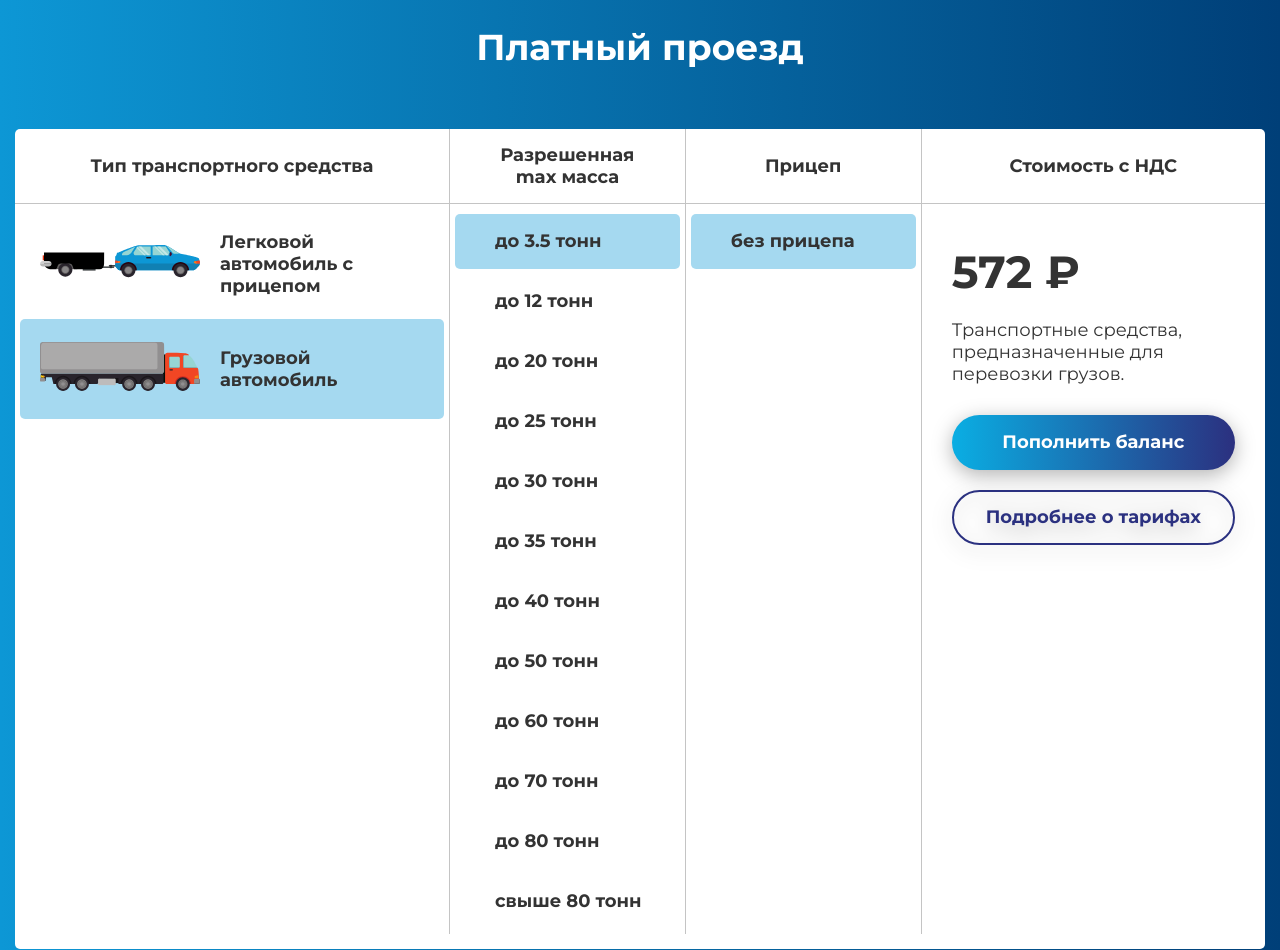
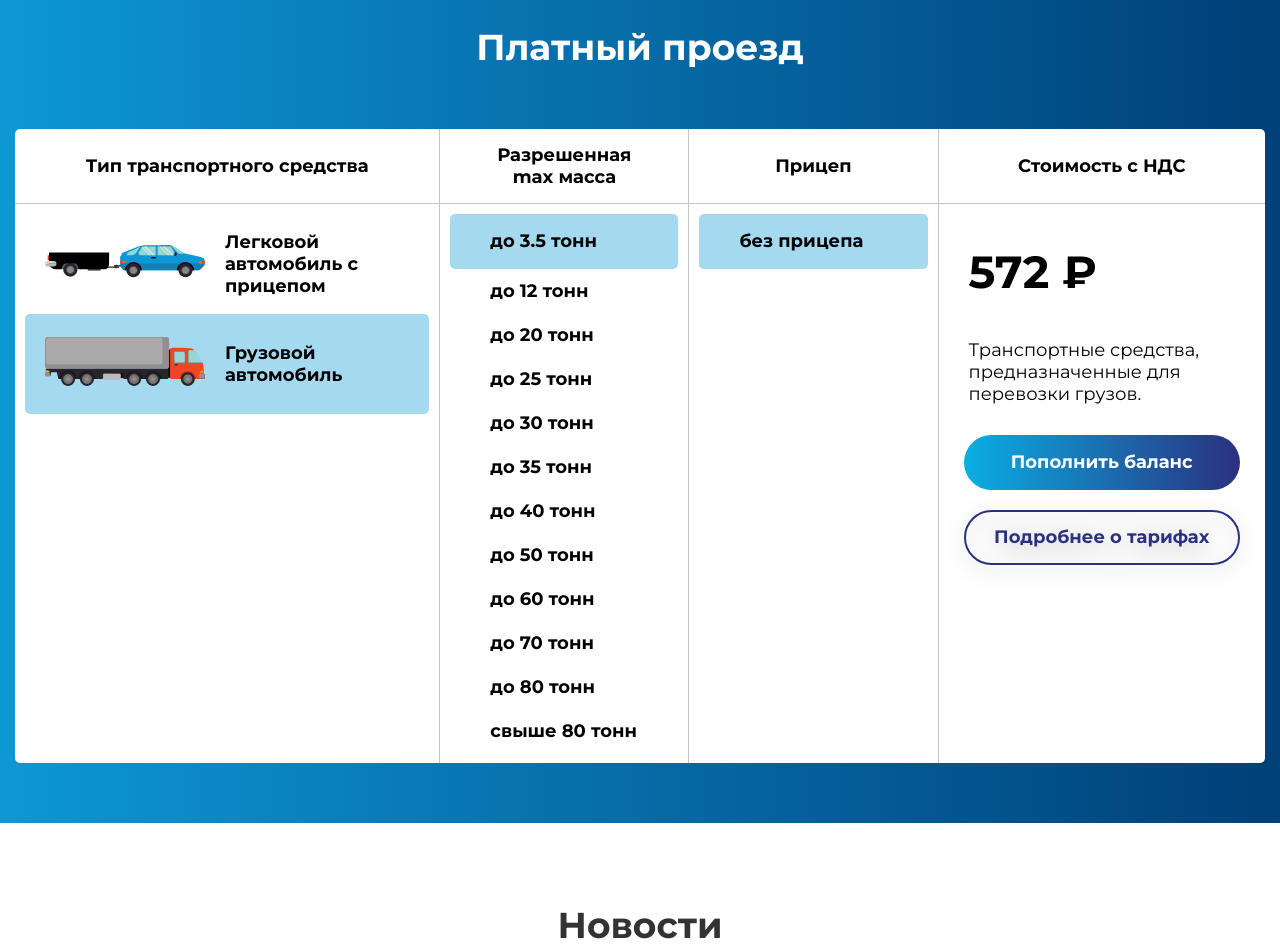
Before and after one commit to kselor/kselor.github.io, a plain HTML site: page PVP/index.html in a window 1280 px wide. Shown: the part 1760-2710 px from the top of the page. Drawn offline with Linux system fonts and the light colour scheme.

Commit message:
Add files via upload

```diff
--- a/PVP/index.html
+++ b/PVP/index.html
@@ -259,10 +259,11 @@
                                         <div class="calculator_order_weight">до 3.5 тонн</div>
                                     </div>
 
-                                <div class="calculator_order_btn">
-                                    <button class="btn">Пополнить баланс</button>
-                                    <button class="btn btn_no-bg">Подробнее о тарифах</button>
-                                </div>
+
+                            </div>
+                            <div class="calculator_order_btn">
+                                <button class="btn">Пополнить баланс</button>
+                                <button class="btn btn_no-bg">Подробнее о тарифах</button>
                             </div>
 
                         </div>
--- a/PVP/js/calculator.js
+++ b/PVP/js/calculator.js
@@ -45,7 +45,7 @@ $(document).ready(function () {
 
             priceWeight = $(this).val();
             totalPrice = priceWeight + priceTrailer;
-            $('.calculator_order_price').html(totalPrice + ' ₽')
+            $('.calculator_order_price').html(totalPrice.toLocaleString() + ' ₽')
 
 
             if (i <= 1) {
@@ -86,7 +86,7 @@ $(document).ready(function () {
 
             priceTrailer = $(this).val();
             totalPrice = priceWeight + priceTrailer * totalCount;
-            $('.calculator_order_price').html(totalPrice + ' ₽');
+            $('.calculator_order_price').html(totalPrice.toLocaleString() + ' ₽');
 
 
             if (i == 0) {
--- a/PVP/sass/_calculator.scss
+++ b/PVP/sass/_calculator.scss
@@ -3,7 +3,7 @@
     padding: 60px 0;
 
     .container{
-        max-width: 1355px;
+        max-width: 1385px;
     }
 
     &_section_free {
@@ -63,12 +63,12 @@
             display: flex;
             background: #fff;
             border-radius: 5px;
-            padding-bottom: 15px;
         }
 
         .calculator_item {
-            width: 250px;
+            width: 270px;
             border-left: 1px solid #C4C4C4;
+            padding-bottom: 10px;
 
 
             &:first-child {
@@ -82,7 +82,7 @@
             }
 
             &:last-child{
-               width: 365px;
+               width: 355px;
             }
 
             &_title {
@@ -91,7 +91,7 @@
                 justify-content: center;
                 font-weight: bold;
                 font-size: 18px;
-                color: #333;
+                color: #000;
                 border-bottom: 1px solid #C4C4C4;
                 height: 75px;
                 text-align: center;
@@ -105,16 +105,15 @@
 
         .calculator_option {
             list-style: none;
-            padding: 0 15px 0 40px;
-            height: 55px;
+            padding: 11px 15px 11px 40px;
             display: flex;
             align-items: center;
             justify-content: space-between;
             border-radius: 5px;
-            margin: 5px;
+            margin: 0 10px;
             font-weight: bold;
             font-size: 18px;
-            color: #333;
+            color: #000;
             cursor: pointer;
 
             &_icon {
@@ -128,6 +127,7 @@
 
             &.active {
                 background: rgba(13, 151, 213, 0.37);
+                height: 55px;
                 cursor: default;
                 pointer-events: none;
             }
@@ -157,13 +157,13 @@
     }
 
     &_order {
-        padding: 0 30px;
+        padding: 0 40px 0 30px;
         margin-top: 40px;
 
         &_descr {
             font-weight: normal;
             font-size: 18px;
-            color: #333;
+            color: #000;
             margin-bottom: 20px;
         }
 
@@ -174,7 +174,7 @@
         &_weight {
             font-weight: normal;
             font-size: 18px;
-            color: #333;
+            color: #000;
             text-align: left;
             margin-bottom: 50px;
         }
@@ -190,28 +190,30 @@
             font-weight: bold;
             font-size: 45px;
             text-align: left;
-            color: #333;
-            margin: 20px 0;
+            color: #000;
+            margin: 40px 0;
         }
 
         &_btn {
             width: 100%;
-
-
-
+            padding: 0 25px;
             .btn {
                 width: 100%;
                 font-size: 18px;
                 background: linear-gradient(90.03deg, #0AAEE3 0.05%, #2B3180 99.16%);
                 color: #fff;
+                filter: none;
+
                 &:hover{
                     color: #2B3180;
                     background: #fff;
+                    border: 2px solid #2B3180;
                 }
                 &_no-bg{
                     color: #2B3180;
                     border: 2px solid #2B3180;
                     background: none;
+                    filter: drop-shadow(0px 5px 10px rgba(0, 0, 0, 0.3));
                     &:hover{
                         border: none;
                         background: linear-gradient(90.03deg, #0AAEE3 0.05%, #2B3180 99.16%);
--- a/PVP/sass/_main.scss
+++ b/PVP/sass/_main.scss
@@ -256,21 +256,7 @@
     }
 }
 
-// .map{
-//     border-top: 1px solid #d8d5d5;
-//     .ymaps-2-1-77-inner-panes{
-//         position: relative !important;
-//         &:before{
-//             content: '';
-//             width: 100%;
-//             height: 100%;
-//             position: absolute;
-//             background: #0D97D5;
-//             opacity: 0.2;
-//             pointer-events: none;
-//             top: 0;
-//             left: 0;
-//             z-index: 1000;
-//         }
-//     }
-// }
+.map{
+    border-top: 1px solid #d8d5d5;
+    overflow: hidden;
+}
```
Also changed, not shown: PVP/css/style.css, 1 other file.
